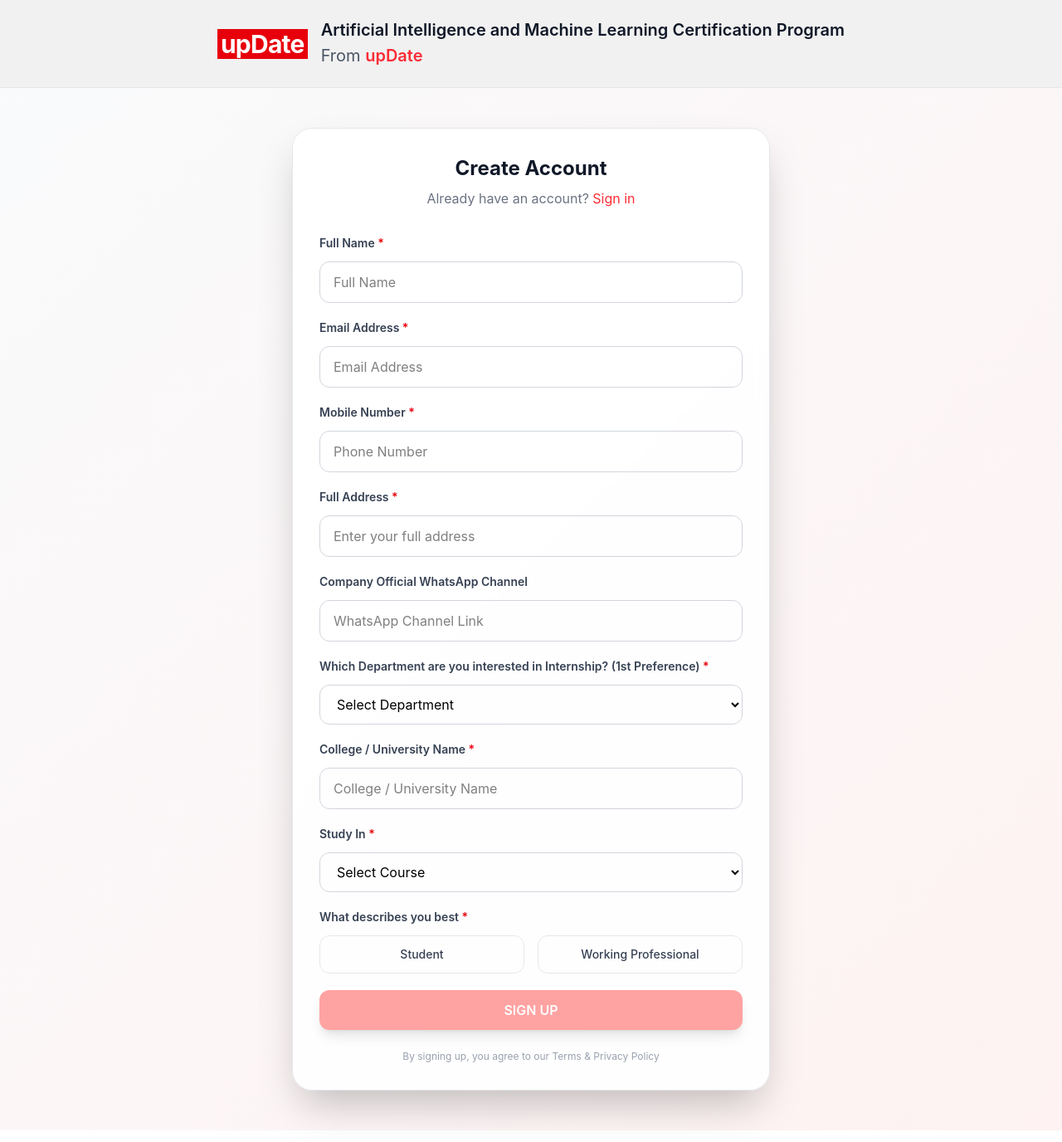
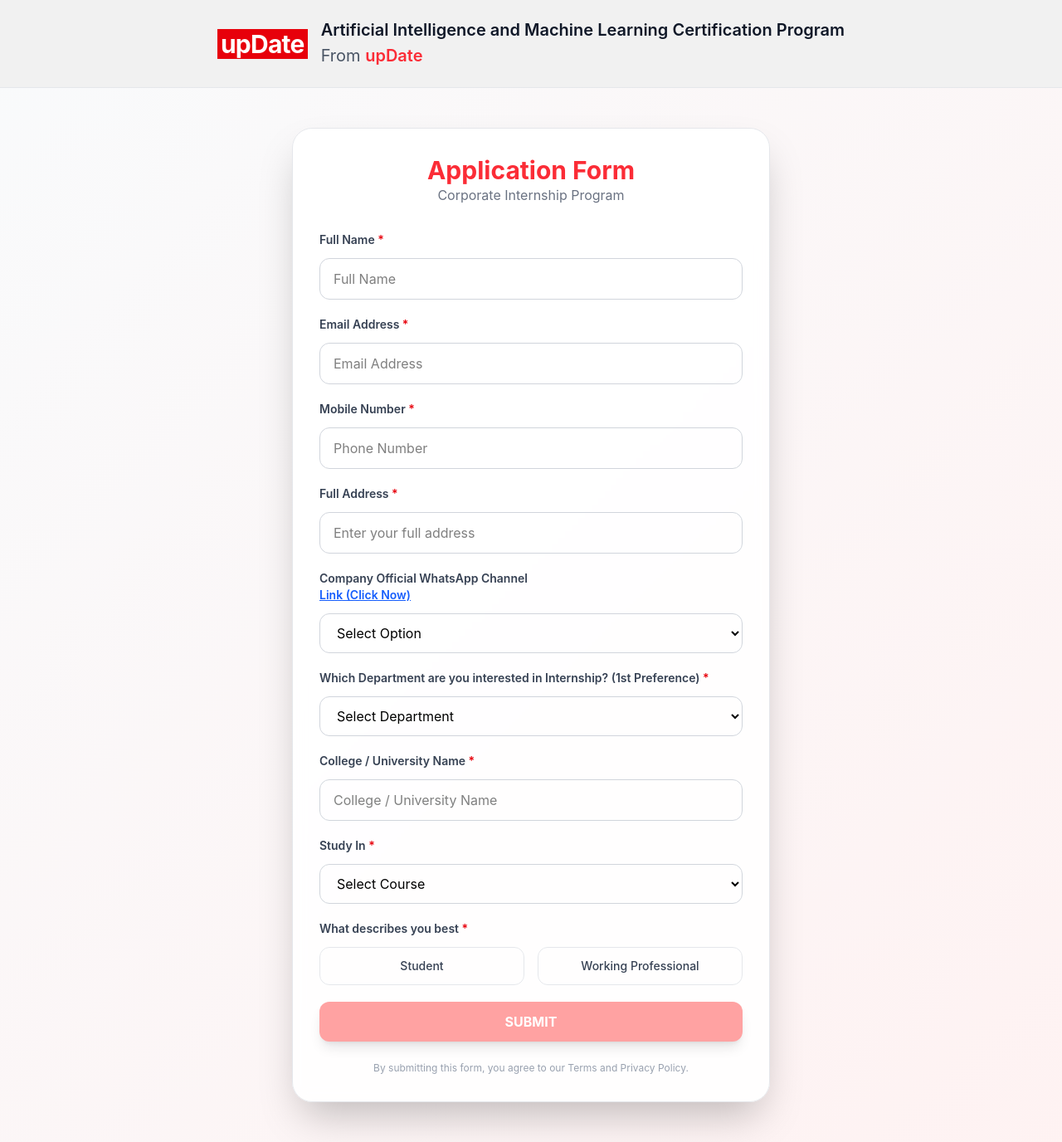
Before and after one commit to rohit-tamboli/intern-landing, a React app in the folder frontend/: page /signup in a window 1280 px wide. Shown: the whole page at 83% size. Built offline with nearby package versions, Linux system fonts and the light colour scheme; the HTML template or start-up script is replaced by a standard one.

Commit message:
first commit

```diff
--- a/frontend/src/Pages/Form.jsx
+++ b/frontend/src/Pages/Form.jsx
@@ -117,14 +117,12 @@ const Form = () => {
       {/* Main Section */}
       <div className="min-h-screen flex items-center justify-center bg-gradient-to-br from-gray-50 to-red-50 px-4 py-12">
         <div className="w-full max-w-xl bg-white/90 backdrop-blur-sm border border-gray-200 rounded-3xl p-8 shadow-2xl">
-          <h2 className="text-2xl md:text-2xl font-bold text-gray-900 text-center mb-2">
-            Create Account
+          <h2 className="text-2xl md:text-3xl font-bold text-red-500 text-center mb-0">
+            Application Form
           </h2>
           <p className="text-sm md:text-base  text-gray-500 text-center mb-8">
-            Already have an account?{" "}
-            <a href="#" className="hover:underline text-red-500">
-              Sign in
-            </a>
+            Corporate Internship Program
+
           </p>
 
           <form onSubmit={handleRegistration} className="space-y-5">
@@ -188,16 +186,29 @@ const Form = () => {
               onChange={(e) => setAddress(e.target.value)}
             />
 
-            <label className="block text-sm font-semibold text-gray-700 mb-3">
-              Company Official WhatsApp Channel
+            <label className="block text-sm font-semibold text-gray-700 mb-2">
+              Company Official WhatsApp Channel <a
+              href="https://whatsapp.com/channel/YOUR_CHANNEL_LINK"
+              target="_blank"
+              rel="noopener noreferrer"
+              className="text-sm text-blue-600 hover:text-blue-700  underline mb-3 block"
+            >
+              Link (Click Now)
+            </a>
             </label>
-            <input
-              type="text"
-              placeholder="WhatsApp Channel Link"
-              className="w-full px-4 py-3 rounded-xl border border-gray-300 focus:ring-2 focus:ring-red-500/20 focus:border-red-500 focus:outline-none"
+
+            <select
+              className="w-full px-4 py-3 rounded-xl border border-gray-300
+  focus:ring-2 focus:ring-red-500/20 focus:border-red-500 focus:outline-none"
               value={whatsappChannel}
               onChange={(e) => setWhatsappChannel(e.target.value)}
-            />
+            >
+              <option value="">Select Option</option>
+              <option value="yes">Yes Joined</option>
+              <option value="no">No Joined</option>
+            </select>
+
+
 
             <label className="block text-sm font-semibold text-gray-700 mb-3">
               Which Department are you interested in Internship? (1st
@@ -206,7 +217,7 @@ const Form = () => {
             </label>
 
             <select
-              className="w-full px-4 py-3 pr-16 rounded-xl border border-gray-300 focus:ring-2 focus:ring-red-500/20 focus:border-red-500 focus:outline-none"
+              className="w-full px-4 py-3 rounded-xl border border-gray-300 focus:ring-2 focus:ring-red-500/20 focus:border-red-500 focus:outline-none"
               value={department}
               onChange={(e) => setDepartment(e.target.value)}
             >
@@ -289,7 +300,7 @@ const Form = () => {
             <button
               type="submit"
               disabled={status === "loading"}
-              className={`w-full py-3 rounded-xl font-semibold text-white transition-all flex justify-center items-center gap-2 ${
+              className={`w-full py-3 rounded-xl text-white transition-all flex justify-center font-bold items-center gap-2 ${
                 status === "loading"
                   ? "bg-red-400 cursor-not-allowed"
                   : "bg-red-300 hover:bg-red-200 shadow-lg hover:shadow-xl"
@@ -301,14 +312,14 @@ const Form = () => {
                   Processing...
                 </>
               ) : (
-                "SIGN UP"
+                "SUBMIT"
               )}
             </button>
           </form>
 
           {/* Footer */}
           <p className="text-xs text-center text-gray-400 mt-6">
-            By signing up, you agree to our Terms & Privacy Policy
+            By submitting this form, you agree to our Terms and Privacy Policy.
           </p>
         </div>
       </div>
```
